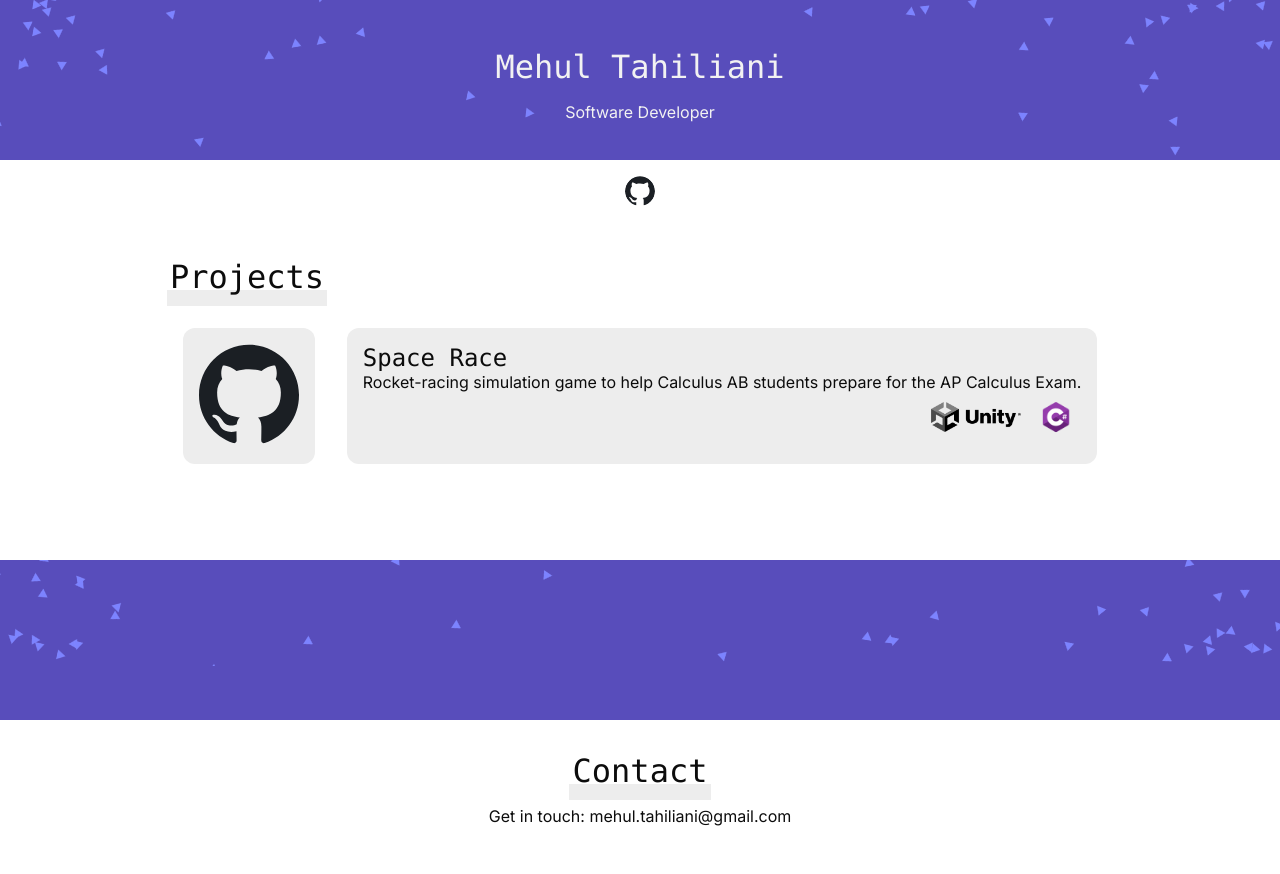
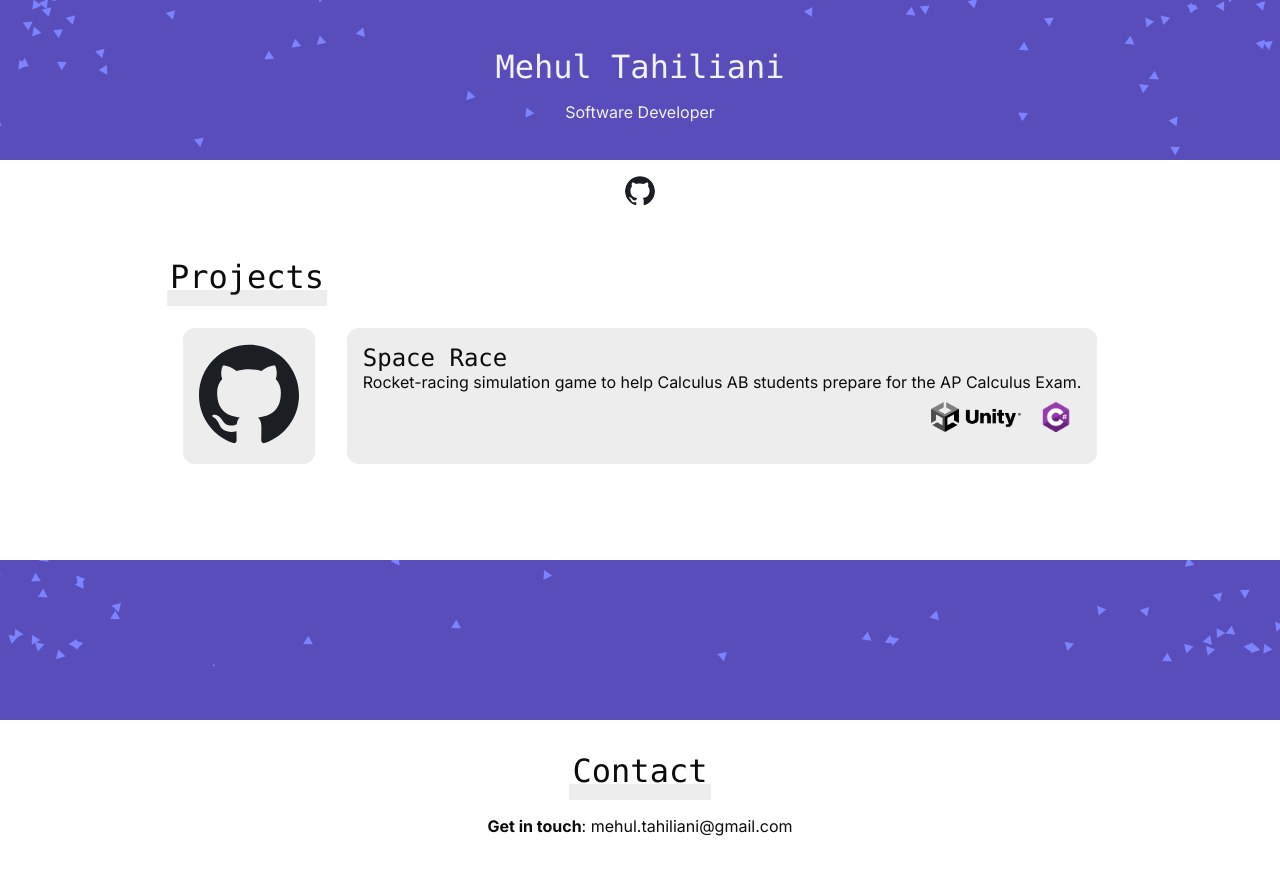
Before and after one commit to DaDevFox/PersonalWebsite, a Next.js app: page / in a window 1280 px wide. Shown: the top 874 px of the page. Built offline with nearby package versions, Linux system fonts and the light colour scheme.

Commit message:
custom title

```diff
--- a/src/app/content-pane-2.js
+++ b/src/app/content-pane-2.js
@@ -11,8 +11,8 @@ export default function ContentTwo(props) {
         <div className="full_row" style={{ alignItems: "center " }}>
           <Section_TextLeft title="Contact" />
           <div>
-            <p>
-              Get in touch:{" "}
+            <p style={{ padding: 10 }}>
+              <strong>Get in touch</strong>:{" "}
               <a href="mailto:mehul.tahiliani@gmail.com">
                 mehul.tahiliani@gmail.com
               </a>
--- a/src/app/layout.js
+++ b/src/app/layout.js
@@ -4,8 +4,8 @@ import "./globals.css";
 const inter = Inter({ subsets: ["latin"] });
 
 export const metadata = {
-  title: "Create Next App",
-  description: "Generated by create next app",
+  title: "Mehul Tahiliani",
+  description: "Digital Portfolio of Mehul Tahiliani",
 };
 
 export default function RootLayout({ children }) {
--- a/src/app/page.js
+++ b/src/app/page.js
@@ -11,6 +11,8 @@ import Image from "next/image";
 import Boids from "./boids";
 import ContentOne from "./content-pane-1";
 import ContentTwo from "./content-pane-2";
+
+import Head from "next/head";
 
 export default function Home() {
   const titleTextObjRef = useRef(null);
```
